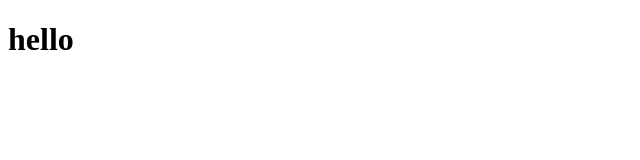
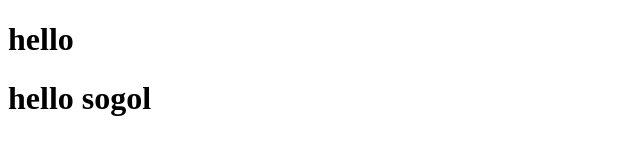
Before and after one commit to sowgand-es/git, a plain HTML site: page first.html in a window 1280 px wide. Shown: the whole page, without its empty margins (0-640 px from the left). Drawn offline with Linux system fonts and the light colour scheme.

Commit message:
footer-added

```diff
--- a/first.html
+++ b/first.html
@@ -9,5 +9,8 @@
     <div class="first">
         <h1>hello</h1>
     </div>
+    <footer>
+        <h1>hello sogol</h1>
+    </footer>
 </body>
 </html>
```
